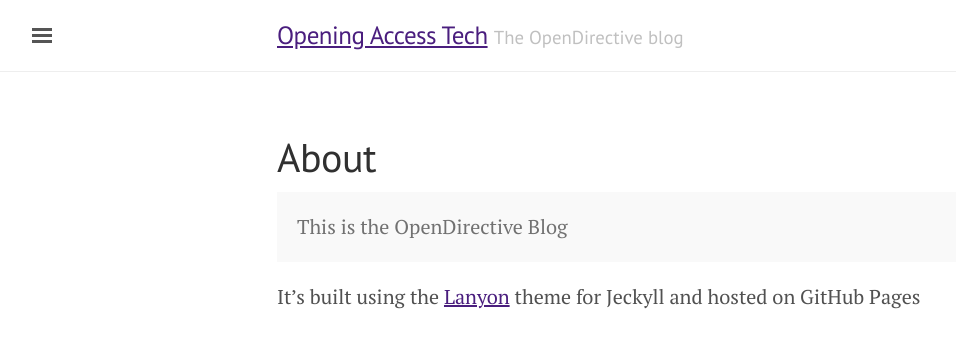
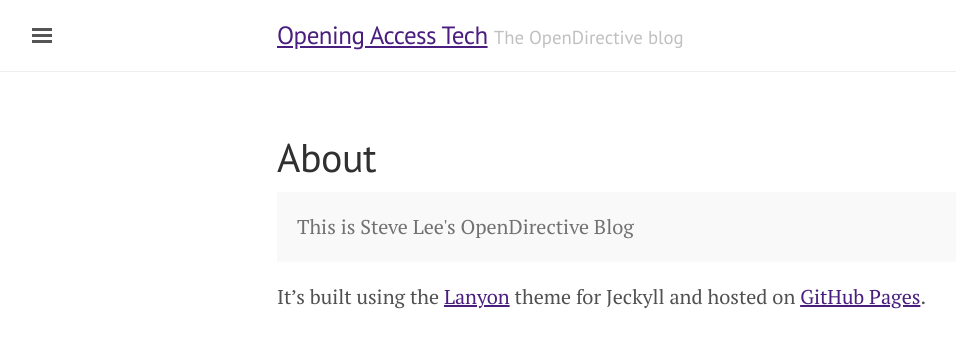
Before and after one commit to OpenDirective/opendirective.github.io, a Jekyll site: the page built from about.md, in a window 1280 px wide. Shown: the top 348 px of the page, without its empty margins (3-959 px from the left). Built offline with Jekyll 4.4.1, drawn with Linux system fonts in a browser that asks for light colours.

Commit message:
Add github link to source

```diff
--- a/about.md
+++ b/about.md
@@ -4,7 +4,7 @@ title: About
 ---
 
 <p class="message">
-  This is the OpenDirective Blog
+  This is Steve Lee's OpenDirective Blog
 </p>
 
-It's built using the [Lanyon](http://lanyon.getpoole.com) theme for Jeckyll and hosted on GitHub Pages
+It's built using the [Lanyon](http://lanyon.getpoole.com) theme for Jeckyll and hosted on [GitHub Pages](https://github.com/OpenDirective/opendirective.github.io).
```
